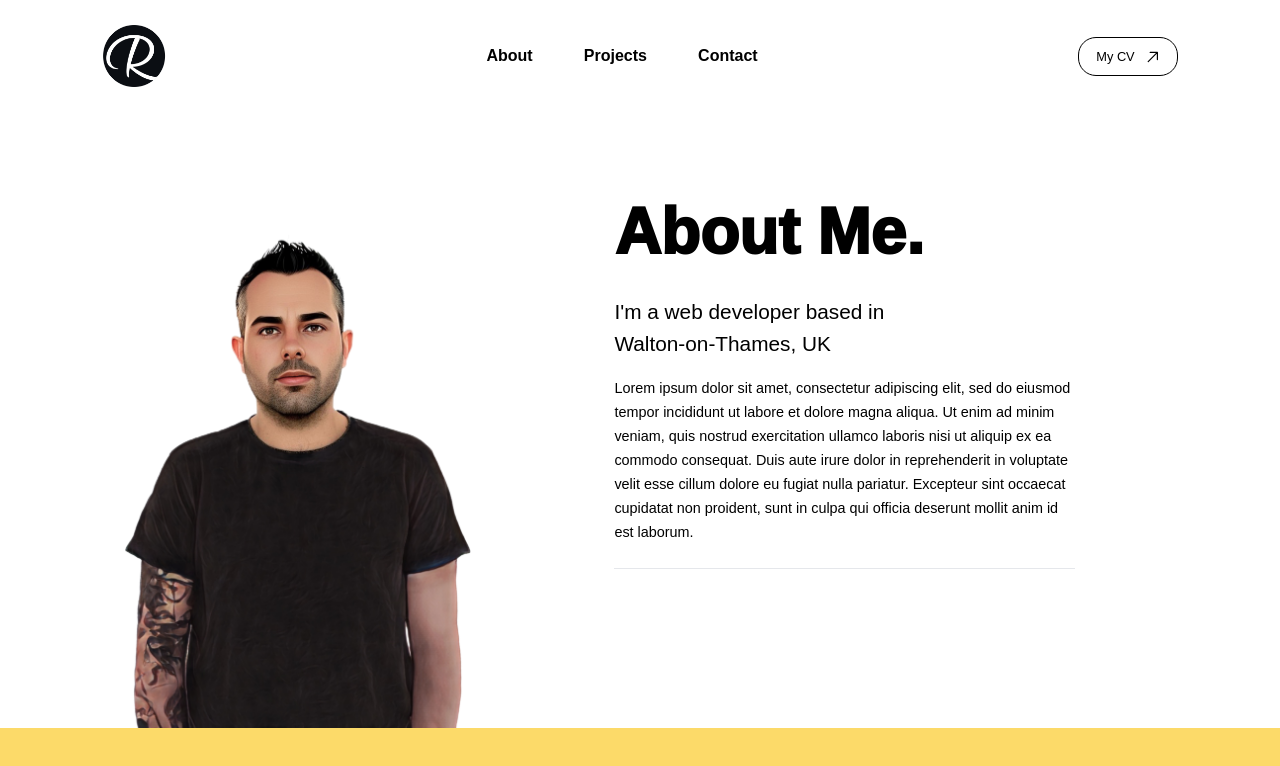
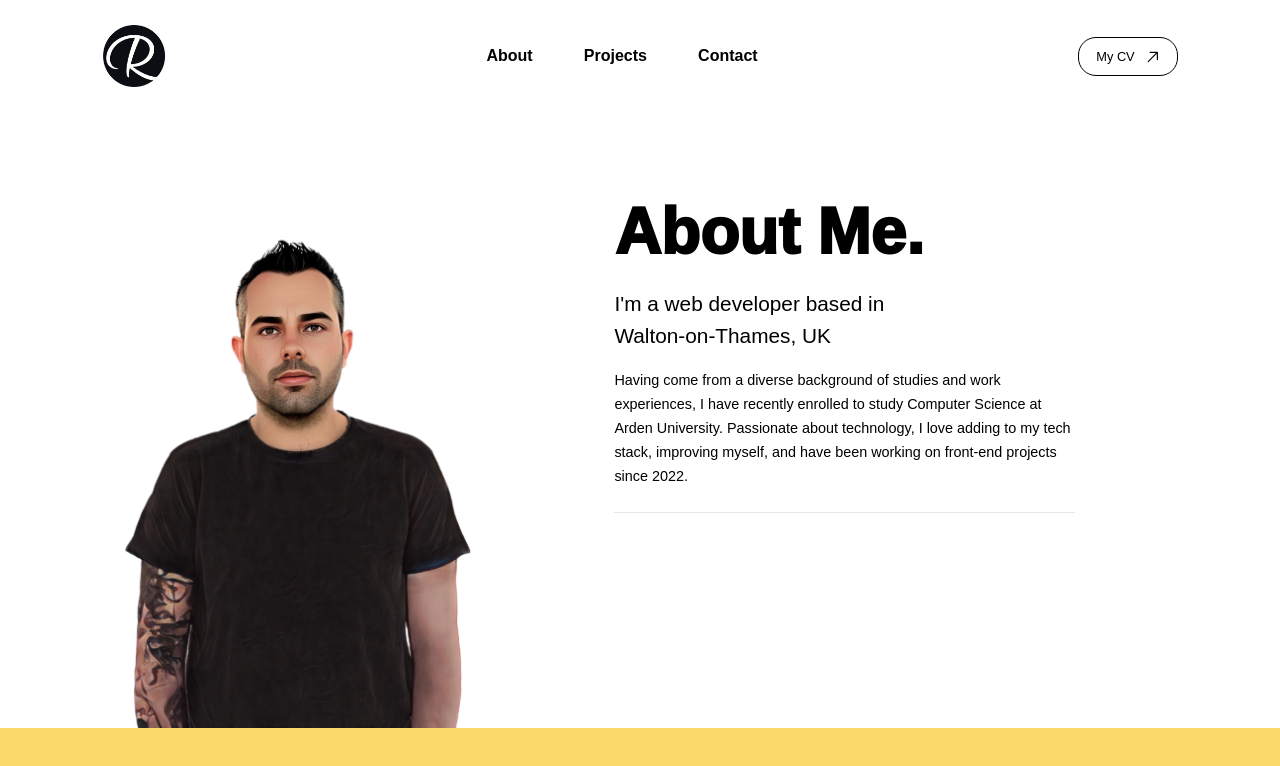
Before and after one commit to rodrigodelascio/rod-current-folio, a React (Create React App) app: page /about in a window 1280 px wide. Shown: the top 766 px of the page. Built offline with nearby package versions, Linux system fonts and the light colour scheme.

Commit message:
about me text updated

```diff
--- a/src/components/aboutpage/aboutHeroSection/AboutHeroSection.js
+++ b/src/components/aboutpage/aboutHeroSection/AboutHeroSection.js
@@ -17,15 +17,14 @@ const AboutHeroSection = () => {
             Walton-on-Thames, UK
           </h2>
           <p>
-            Lorem ipsum dolor sit amet, consectetur adipiscing elit, sed do
-            eiusmod tempor incididunt ut labore et dolore magna aliqua. Ut enim
-            ad minim veniam, quis nostrud exercitation ullamco laboris nisi ut
-            aliquip ex ea commodo consequat. Duis aute irure dolor in
-            reprehenderit in voluptate velit esse cillum dolore eu fugiat nulla
-            pariatur. Excepteur sint occaecat cupidatat non proident, sunt in
-            culpa qui officia deserunt mollit anim id est laborum.
+            Having come from a diverse background of studies and work
+            experiences, I have recently enrolled to study Computer Science at
+            Arden University. Passionate about technology, I love adding to my
+            tech stack, improving myself, and have been working on front-end
+            projects since 2022.
           </p>
           <hr />
+          <div></div>
         </div>
       </div>
       <div className={styles["second-section-template"]}>
--- a/src/components/aboutpage/aboutHeroSection/AboutHeroSection.module.css
+++ b/src/components/aboutpage/aboutHeroSection/AboutHeroSection.module.css
@@ -46,7 +46,7 @@
   font-size: 1.3rem;
   line-height: 2rem;
   font-weight: 300;
-  padding-top: 2vh;
+  padding-top: 1vh;
   color: #000;
 }
 
```
